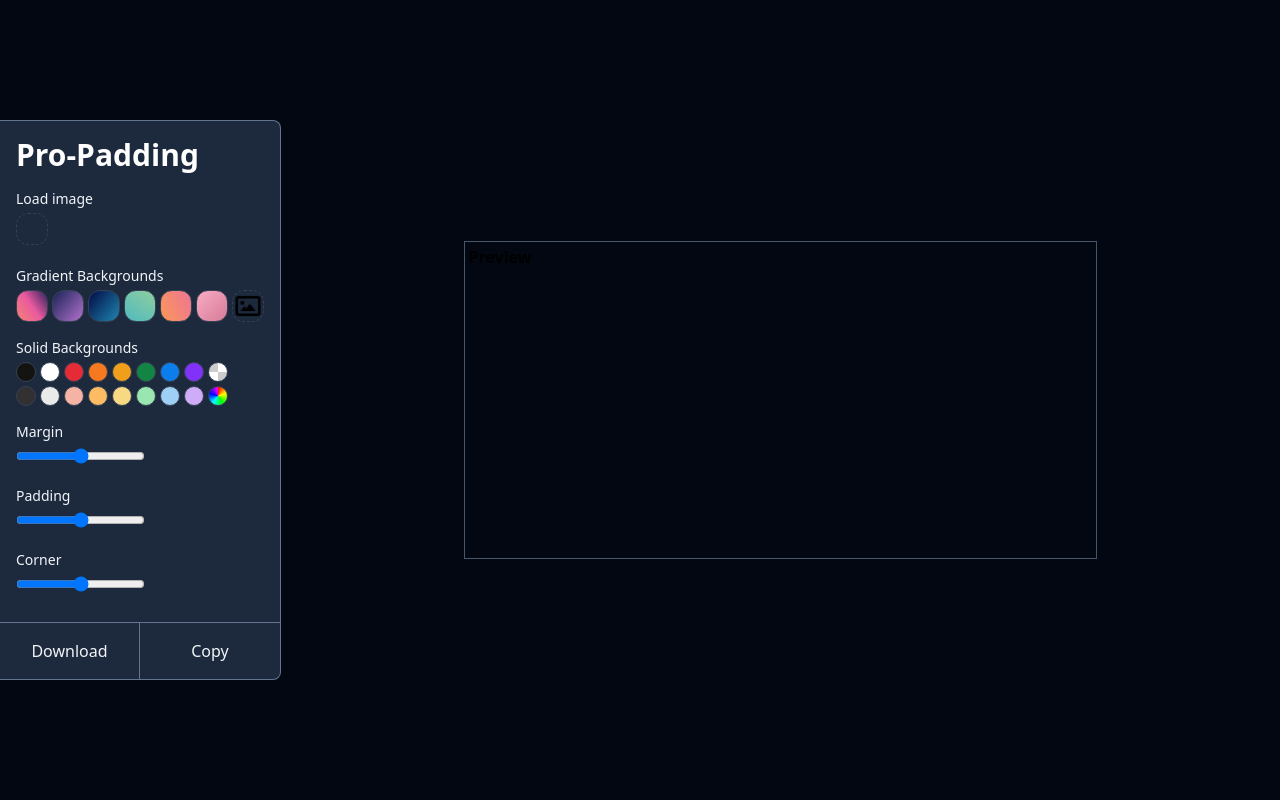
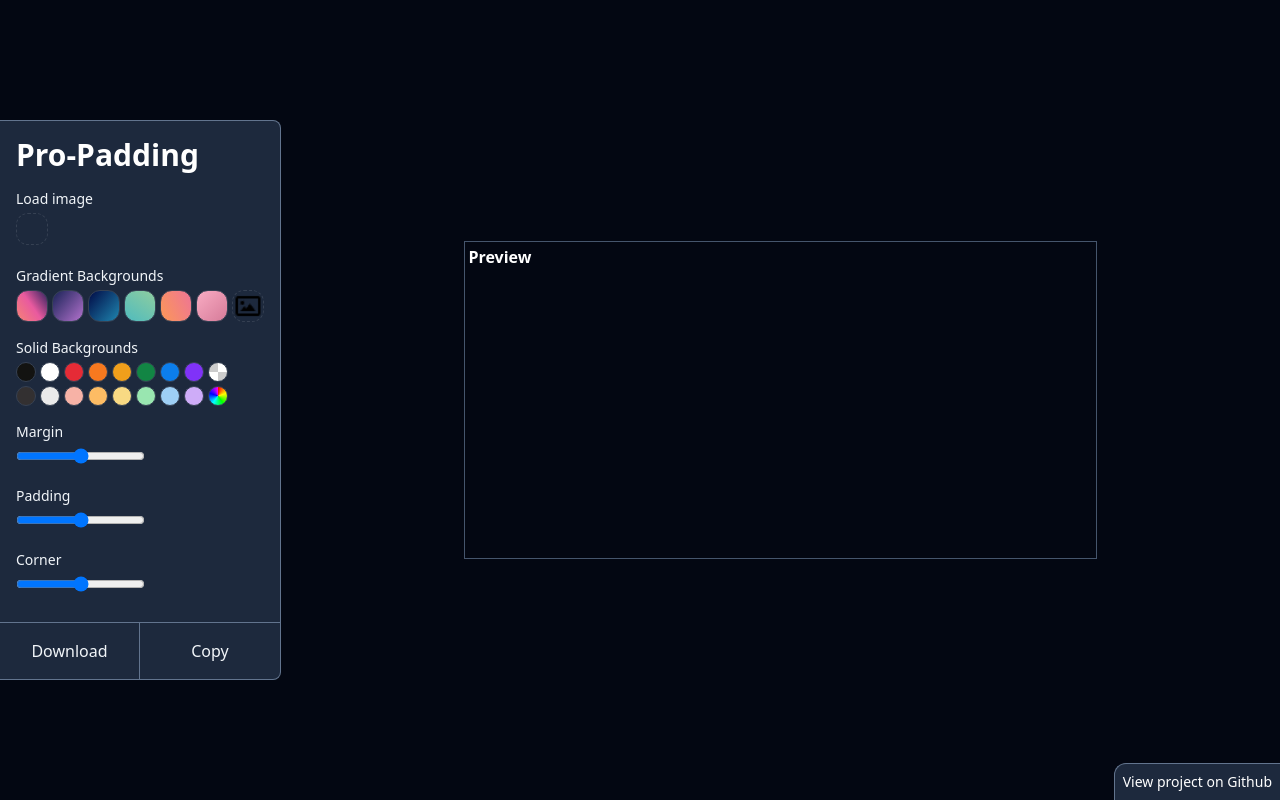
Before and after one commit to jordybronowicki37/pro-padding, a Svelte app: page / in a window 1280 px wide. Built offline with nearby package versions, Linux system fonts and the light colour scheme.

Commit message:
Added Github link

```diff
--- a/src/App.svelte
+++ b/src/App.svelte
@@ -422,6 +422,10 @@
     corner-shape: squircle;
   }
 
+  #github-container {
+    corner-top-left-shape: squircle;
+  }
+
   #solid-background-transparent {
     background: conic-gradient(#fff 90deg, #ccc 90deg, #ccc 180deg, #fff 180deg, #fff 270deg, #ccc 270deg);
   }
@@ -461,7 +465,7 @@
   }
 </style>
 
-<div class="h-screen flex items-center bg-gray-950">
+<div class="h-screen relative flex items-center bg-gray-950">
   <div class="bg-slate-800 border border-slate-500 border-l-0 rounded-r-lg">
     <div class="p-4">
       <h1 class="text-3xl font-bold mb-4 text-white">Pro-Padding</h1>
@@ -472,12 +476,12 @@
 
       <label for="gradient-backgrounds" class="block text-sm mt-4 mb-1 text-slate-100">Gradient Backgrounds</label>
       <div id="gradient-backgrounds" class="flex gap-1 w-min">
-        <button class="w-8 h-8 rounded-xl border border-gray-700 pink" on:click={() => setGradientBackground('pink')} aria-label="Gradient background: pink"></button>
-        <button class="w-8 h-8 rounded-xl border border-gray-700 purple" on:click={() => setGradientBackground('purple')} aria-label="Gradient background: purple"></button>
-        <button class="w-8 h-8 rounded-xl border border-gray-700 night" on:click={() => setGradientBackground('night')} aria-label="Gradient background: night"></button>
-        <button class="w-8 h-8 rounded-xl border border-gray-700 ocean" on:click={() => setGradientBackground('ocean')} aria-label="Gradient background: ocean"></button>
-        <button class="w-8 h-8 rounded-xl border border-gray-700 red" on:click={() => setGradientBackground('red')} aria-label="Gradient background: red"></button>
-        <button class="w-8 h-8 rounded-xl border border-gray-700 bright-pink" on:click={() => setGradientBackground('bright-pink')} aria-label="Gradient background: bright-pink"></button>
+        <button class="cursor-pointer w-8 h-8 rounded-xl border border-gray-700 pink" on:click={() => setGradientBackground('pink')} aria-label="Gradient background: pink"></button>
+        <button class="cursor-pointer w-8 h-8 rounded-xl border border-gray-700 purple" on:click={() => setGradientBackground('purple')} aria-label="Gradient background: purple"></button>
+        <button class="cursor-pointer w-8 h-8 rounded-xl border border-gray-700 night" on:click={() => setGradientBackground('night')} aria-label="Gradient background: night"></button>
+        <button class="cursor-pointer w-8 h-8 rounded-xl border border-gray-700 ocean" on:click={() => setGradientBackground('ocean')} aria-label="Gradient background: ocean"></button>
+        <button class="cursor-pointer w-8 h-8 rounded-xl border border-gray-700 red" on:click={() => setGradientBackground('red')} aria-label="Gradient background: red"></button>
+        <button class="cursor-pointer w-8 h-8 rounded-xl border border-gray-700 bright-pink" on:click={() => setGradientBackground('bright-pink')} aria-label="Gradient background: bright-pink"></button>
 
         <button class="w-8 h-8 rounded-xl border border-dashed border-gray-700 bg-center bg-no-repeat bg-cover" style="background-image:url('{background.type === 'image' ? background.image?.src : '/image-preview.png'}')" on:click={() => customBackgroundImageElement.click()} aria-label="Custom background image"></button>
         <input hidden type="file" accept="image/*" bind:this={customBackgroundImageElement} on:change={setImageBackground} />
@@ -486,12 +490,12 @@
       <label for="solid-backgrounds" class="block text-sm mt-4 mb-1 text-slate-100">Solid Backgrounds</label>
       <div id="solid-backgrounds" class="grid grid-rows-2 grid-flow-col gap-1 w-min">
         {#each solidBackgrounds as solidBackground}
-          <button class="w-5 h-5 rounded-xl border border-gray-700" style="background:{solidBackground}" on:click={() => setSolidBackground(solidBackground)} aria-label="color: {solidBackground}"></button>
+          <button class="cursor-pointer w-5 h-5 rounded-xl border border-gray-700" style="background:{solidBackground}" on:click={() => setSolidBackground(solidBackground)} aria-label="color: {solidBackground}"></button>
         {/each}
 
-        <button id="solid-background-transparent" class="w-5 h-5 rounded-xl border border-gray-700" aria-label="color: #0000" on:click={() => setSolidBackground('#0000')}></button>
+        <button id="solid-background-transparent" class="cursor-pointer w-5 h-5 rounded-xl border border-gray-700" aria-label="color: #0000" on:click={() => setSolidBackground('#0000')}></button>
 
-        <input id="solid-background-color-input" type="color" class="w-5 h-5 rounded-xl border border-gray-700" on:input={(e) => setSolidBackground(e.currentTarget.value)} />
+        <input id="solid-background-color-input" type="color" class="cursor-pointer w-5 h-5 rounded-xl border border-gray-700" on:input={(e) => setSolidBackground(e.currentTarget.value)} />
       </div>
 
       <label for="margin-input" class="block text-sm mt-4 mb-1 text-slate-100">Margin</label>
@@ -505,15 +509,19 @@
     </div>
 
     <div class="grid grid-cols-2 mt-2 border-t border-t-slate-500">
-      <button class="p-4 border-r border-r-slate-500 hover:bg-slate-700 text-slate-100" on:click={applyAndExport}>Download</button>
-      <button class="p-4 hover:bg-slate-700 text-slate-100" on:click={copyToClipboard}>Copy</button>
+      <button class="cursor-pointer p-4 border-r border-r-slate-500 hover:bg-slate-700 text-slate-100" on:click={applyAndExport}>Download</button>
+      <button class="cursor-pointer p-4 hover:bg-slate-700 text-slate-100" on:click={copyToClipboard}>Copy</button>
     </div>
   </div>
 
   <div class="m-12 flex-1 grid place-items-center">
     <div class="w-[70%] relative">
-      <label for="preview-canvas" class="absolute left-0 p-1 font-bold select-none">Preview</label>
+      <label for="preview-canvas" class="absolute text-white left-0 p-1 font-bold select-none">Preview</label>
       <canvas id="preview-canvas" bind:this={previewCanvasElement} class="border border-slate-600 w-full"></canvas>
     </div>
   </div>
+
+  <div id="github-container" class="absolute bottom-0 right-0 text-white text-sm p-2 bg-slate-800 hover:bg-slate-700 border-t border-l border-slate-500 rounded-tl-xl">
+    <a class="hover:underline" href="https://github.com/jordybronowicki37/pro-padding" target="_blank">View project on Github</a>
+  </div>
 </div>
```
